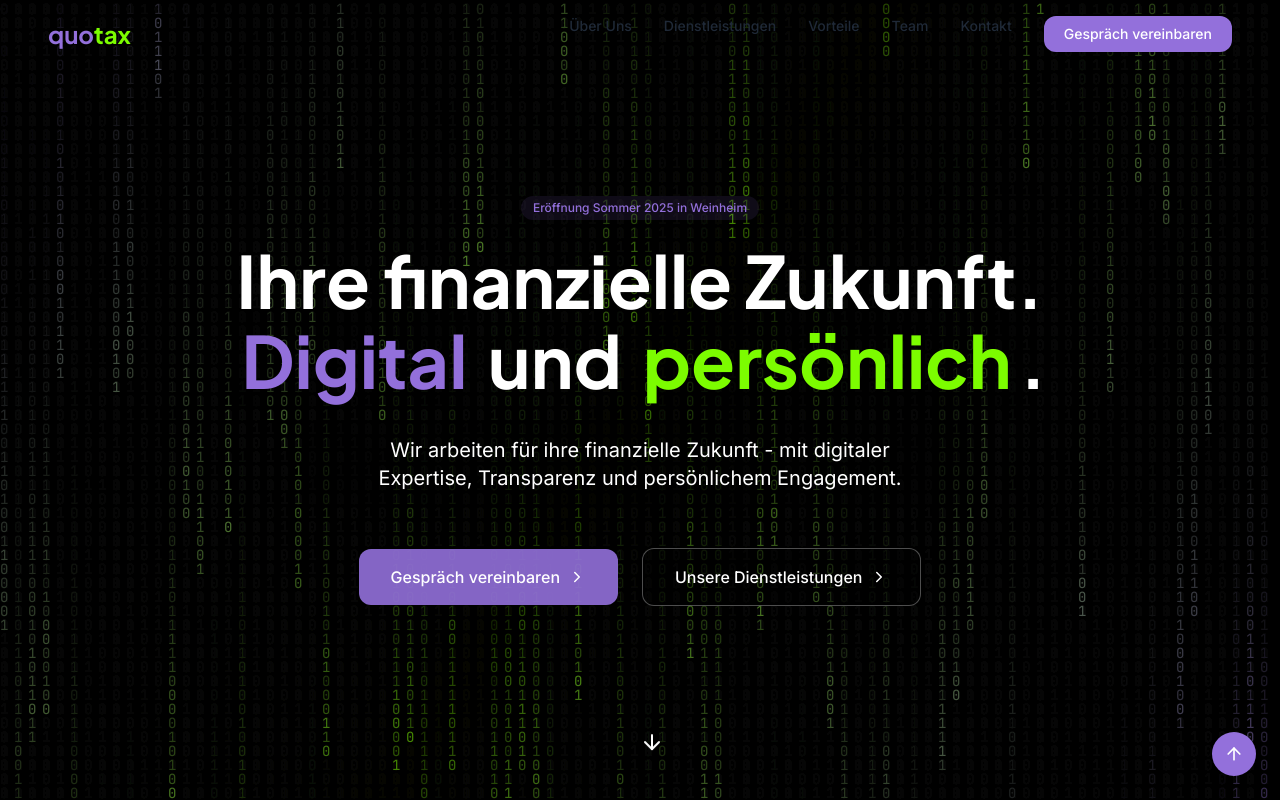
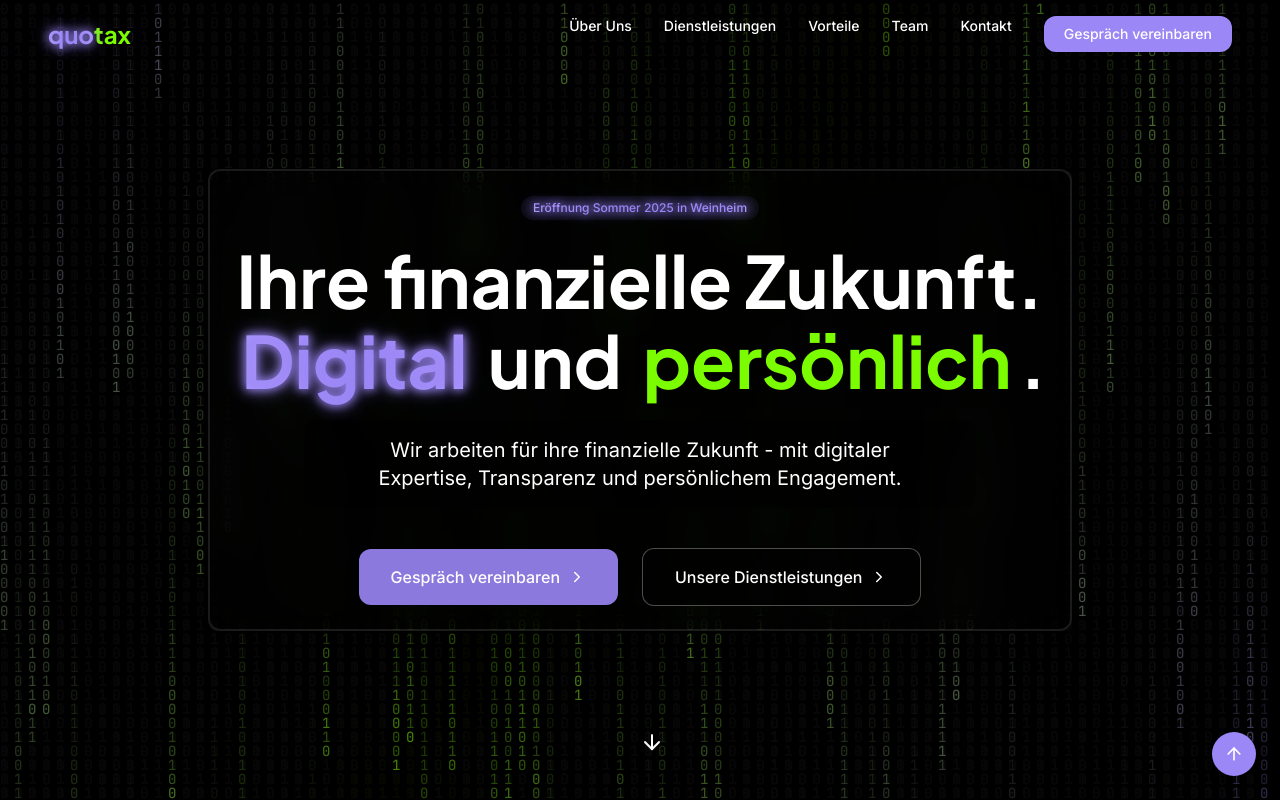
Before and after one commit to RalfJB/quotax-onepage-commitment, a React (Vite) app: page / in a window 1280 px wide. Shown: the top 801 px of the page. Built offline with nearby package versions, Linux system fonts and the light colour scheme.

Commit message:
Improve header appearance
Make the purple color in the header more vibrant and shiny to improve readability. Keep the green color as is.

```diff
--- a/src/components/Hero.tsx
+++ b/src/components/Hero.tsx
@@ -28,14 +28,14 @@ const Hero = () => {
         className="z-10 max-w-4xl text-center animate-fade-in-up glass-morphism"
         style={{ animationDelay: '0.3s' }}
       >
-        <div className="quotax-badge bg-purple/10 text-purple mb-6 backdrop-blur-sm">
+        <div className="quotax-badge bg-purple/10 text-shiny-purple mb-6 backdrop-blur-sm">
           Eröffnung Sommer 2025 in Weinheim
         </div>
         <h1 className="font-display text-4xl md:text-5xl lg:text-6xl xl:text-7xl font-bold mb-6 text-balance leading-tight">
           Ihre finanzielle Zukunft.
           <br/>
           <div className="mt-2">
-            <span className="text-purple bg-black/20 backdrop-blur-sm px-2 py-1 rounded">Digital</span>
+            <span className="text-shiny-purple bg-black/20 backdrop-blur-sm px-2 py-1 rounded">Digital</span>
             {" "}und{" "}
             <span className="text-green bg-black/20 backdrop-blur-sm px-2 py-1 rounded">persönlich</span>.
           </div>
--- a/src/components/Navbar.tsx
+++ b/src/components/Navbar.tsx
@@ -36,14 +36,14 @@ const Navbar = () => {
         className={cn(
           "fixed top-0 left-0 w-full z-50 transition-all duration-300 py-4 px-6 md:px-12",
           isScrolled
-            ? "bg-white/80 backdrop-blur-lg shadow-sm"
+            ? "bg-black/80 backdrop-blur-lg shadow-sm"
             : "bg-transparent"
         )}
       >
         <div className="max-w-7xl mx-auto flex items-center justify-between">
           <a href="#" className="flex items-center">
             <span className="logo-text">
-              <span className="logo-quo">quo</span>
+              <span className="logo-quo text-shiny-purple">quo</span>
               <span className="logo-tax">tax</span>
             </span>
           </a>
@@ -56,7 +56,7 @@ const Navbar = () => {
                 href={link.href}
                 className={cn(
                   "font-medium text-sm transition-colors duration-300 hover:text-purple",
-                  isScrolled ? "text-gray-800" : "text-gray-800"
+                  isScrolled ? "text-white" : "text-white"
                 )}
               >
                 {link.name}
@@ -77,7 +77,7 @@ const Navbar = () => {
 
           {/* Mobile menu button */}
           <button
-            className="md:hidden text-gray-800 focus:outline-none"
+            className="md:hidden text-white focus:outline-none"
             onClick={toggleMenu}
           >
             {isMenuOpen ? <X size={24} /> : <Menu size={24} />}
@@ -87,7 +87,7 @@ const Navbar = () => {
         {/* Mobile Navigation */}
         <div
           className={cn(
-            "md:hidden fixed inset-0 z-50 bg-white pt-24 px-6 transform transition-transform duration-300 ease-in-out",
+            "md:hidden fixed inset-0 z-50 bg-black/90 pt-24 px-6 transform transition-transform duration-300 ease-in-out",
             isMenuOpen ? "translate-x-0" : "translate-x-full"
           )}
         >
@@ -96,7 +96,7 @@ const Navbar = () => {
               <a
                 key={link.name}
                 href={link.href}
-                className="font-medium text-lg text-gray-800 hover:text-purple transition-colors duration-300"
+                className="font-medium text-lg text-white hover:text-purple transition-colors duration-300"
                 onClick={closeMenu}
               >
                 {link.name}
--- a/src/index.css
+++ b/src/index.css
@@ -1,3 +1,4 @@
+
 @import url('https://fonts.googleapis.com/css2?family=Inter:wght@300;400;500;600;700&family=Plus+Jakarta+Sans:wght@400;500;600;700;800&family=JetBrains+Mono:wght@400;500&display=swap');
 
 @tailwind base;
@@ -141,6 +142,12 @@
     @apply text-purple;
   }
 
+  .text-shiny-purple {
+    @apply bg-gradient-to-r from-purple-light via-purple to-purple-light bg-clip-text text-transparent;
+    text-shadow: 0 0 10px rgba(155, 135, 245, 0.8), 0 0 20px rgba(155, 135, 245, 0.4);
+    filter: drop-shadow(0 0 5px rgba(155, 135, 245, 0.6));
+  }
+
   .logo-tax {
     @apply text-green;
   }
@@ -161,6 +168,11 @@
     counter-reset: count 0;
     content: counter(count);
     animation: count-up 2s forwards;
+  }
+
+  .glass-morphism {
+    @apply backdrop-blur-lg bg-black/30 border border-white/10 p-6 rounded-xl;
+    box-shadow: 0 4px 30px rgba(0, 0, 0, 0.1), inset 0 0 0 1px rgba(255, 255, 255, 0.1);
   }
 }
 
@@ -229,6 +241,6 @@
 
 .progress-bar {
   height: 4px;
-  background: linear-gradient(to right, #9370DB, #7CFC00);
+  background: linear-gradient(to right, #9b87f5, #7CFC00);
   width: 0%;
 }
--- a/tailwind.config.ts
+++ b/tailwind.config.ts
@@ -1,3 +1,4 @@
+
 import type { Config } from "tailwindcss";
 
 export default {
@@ -63,8 +64,8 @@ export default {
 					ring: 'hsl(var(--sidebar-ring))'
 				},
 				purple: {
-					light: '#D8BFD8',
-					DEFAULT: '#9370DB',
+					light: '#b29dff',
+					DEFAULT: '#9b87f5',
 					dark: '#7E69AB'
 				},
 				green: {
@@ -158,6 +159,14 @@ export default {
 					'100%': {
 						'counter-increment': 'count var(--num)'
 					}
+				},
+				'pulse-glow': {
+					'0%, 100%': {
+						filter: 'drop-shadow(0 0 5px rgba(155, 135, 245, 0.6))'
+					},
+					'50%': {
+						filter: 'drop-shadow(0 0 15px rgba(155, 135, 245, 0.9))'
+					}
 				}
 			},
 			animation: {
@@ -169,7 +178,8 @@ export default {
 				'slide-in-left': 'slide-in-left 0.7s ease-out forwards',
 				'float': 'float 6s ease-in-out infinite',
 				'scale': 'scale 0.5s ease-out forwards',
-				'count-up': 'count-up 2s ease-out forwards'
+				'count-up': 'count-up 2s ease-out forwards',
+				'pulse-glow': 'pulse-glow 3s ease-in-out infinite'
 			},
 			fontFamily: {
 				sans: ['Inter', 'system-ui', 'sans-serif'],
```
